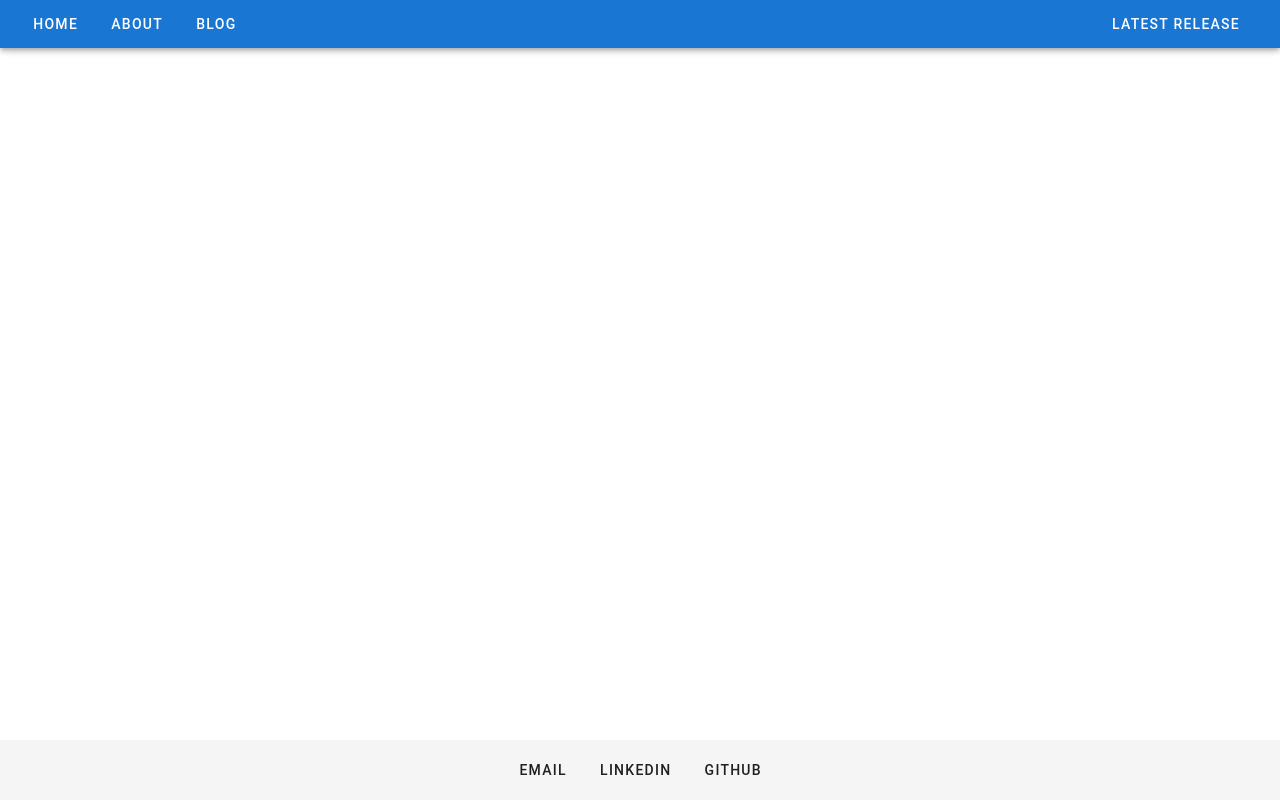
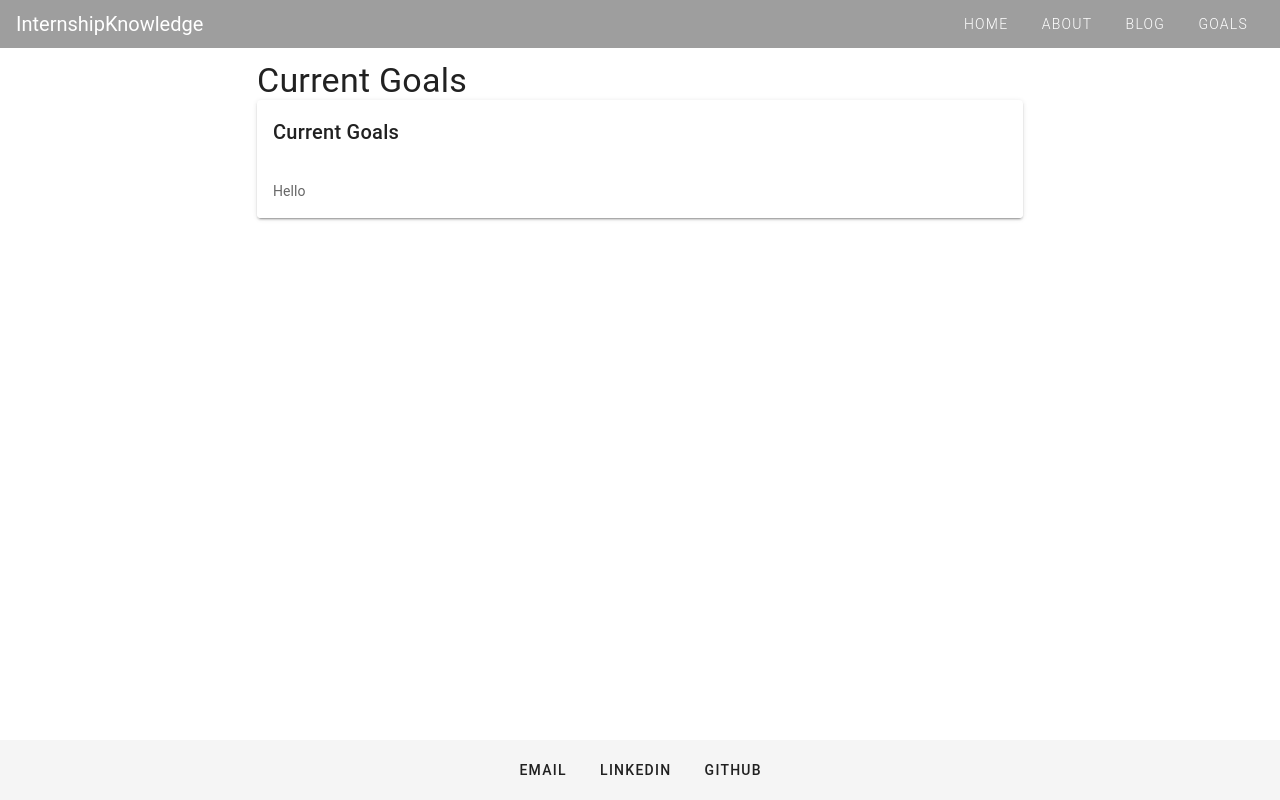
Before and after one commit to drTricked/InternshipKnowledge, a Vue app in the folder internship-knowledge/: page /goals in a window 1280 px wide. Built offline with nearby package versions, Linux system fonts and the light colour scheme; the HTML template or start-up script is replaced by a standard one.

Commit message:
Adds initial files for the goals

```diff
--- a/internship-knowledge/src/components/Header.vue
+++ b/internship-knowledge/src/components/Header.vue
@@ -1,28 +1,28 @@
 <template>
   <!-- take out app prop if you don't want it to stick -->
-  <v-app-bar app dense color="primary" dark>
+  <v-app-bar app flat dense dark color="grey">
+    <v-app-bar-title> InternshipKnowledge</v-app-bar-title>
+    <v-spacer></v-spacer>
     <div class="d-flex align-center">
       <v-btn text>
-        <router-link class="r-link" to="/">Home</router-link>
+        <router-link class="r-link font-weight-light" to="/">Home</router-link>
       </v-btn>
       <v-btn text>
-        <router-link class="r-link" to="/About">About</router-link>
+        <router-link class="r-link font-weight-light" to="/about"
+          >About</router-link
+        >
       </v-btn>
       <v-btn text>
-        <router-link class="r-link" to="/Blog">Blog</router-link>
+        <router-link class="r-link font-weight-light" to="/blog"
+          >Blog</router-link
+        >
+      </v-btn>
+      <v-btn text>
+        <router-link class="r-link font-weight-light" to="/goals"
+          >Goals</router-link
+        >
       </v-btn>
     </div>
-
-    <v-spacer></v-spacer>
-
-    <v-btn
-      href="https://github.com/vuetifyjs/vuetify/releases/latest"
-      target="_blank"
-      text
-    >
-      <span class="mr-2">Latest Release</span>
-      <v-icon>mdi-open-in-new</v-icon>
-    </v-btn>
   </v-app-bar>
 </template>
 
--- a/internship-knowledge/src/router/index.js
+++ b/internship-knowledge/src/router/index.js
@@ -28,6 +28,11 @@ const routes = [
     component: () =>
       import(/* webpackChunkName: "about" */ "../views/Blog.vue"),
   },
+  {
+    path: "/goals",
+    name: "Goals",
+    component: () => import("../views/Goals.vue"),
+  },
 ];
 
 const router = new VueRouter({
--- /dev/null
+++ b/internship-knowledge/src/views/Goals.vue
@@ -0,0 +1,24 @@
+<template>
+  <v-container>
+    <v-row>
+      <v-col cols="12" sm="8" offset="2">
+        <h1 class="text-h4">Current Goals</h1>
+        <v-card>
+          <v-card-title>Current Goals</v-card-title>
+
+          <v-card flat>
+            <v-card-text>Hello</v-card-text>
+          </v-card>
+        </v-card>
+      </v-col>
+      <!--
+      <v-col cols="12" sm="2"> </v-col> -->
+    </v-row>
+  </v-container>
+</template>
+
+<script>
+  export default {};
+</script>
+
+<style></style>
```
